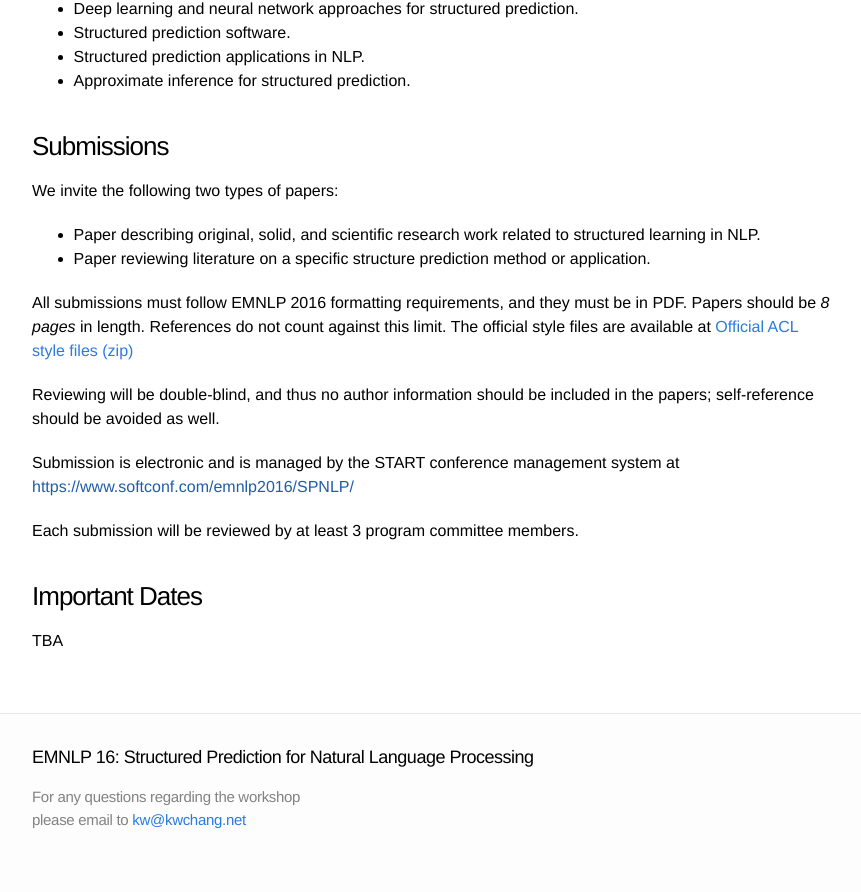
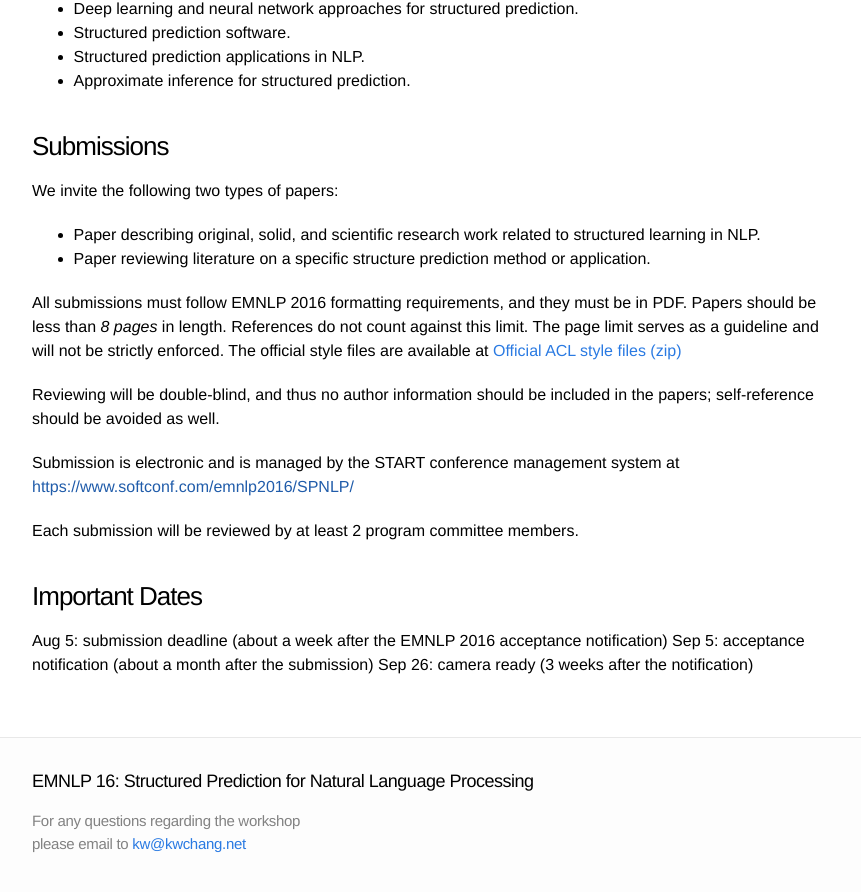
Before and after one commit to structuredprediction/structuredprediction.github.io, a Jekyll site: the page built from 1_cfp.md, in a window 1280 px wide and 900 px high, scrolled down 845 px. Shown: the top 892 px of the window, without its empty margins (208-1069 px from the left). Built offline with Jekyll 4.4.1, drawn with Linux system fonts in a browser that asks for light colours.

Commit message:
Update 1_cfp.md

```diff
--- a/1_cfp.md
+++ b/1_cfp.md
@@ -32,7 +32,8 @@ We invite the following two types of papers:
 *  Paper reviewing literature on a specific structure prediction method or application.
 
 All submissions must follow EMNLP 2016 formatting requirements, and they must be in PDF.
-Papers should be *8 pages* in length. References do not count against this limit.
+Papers should be less than *8 pages* in length. References do not count against this limit.
+The page limit serves as a guideline and will not be strictly enforced.
 The official style files are available at
 [Official ACL style files (zip)](http://acl2016.org/files/acl2016.zip)
 
@@ -42,10 +43,12 @@ Submission is electronic and is managed by the START conference management syste
 [https://www.softconf.com/emnlp2016/SPNLP/]()
 
 
-Each submission will be reviewed by at least 3 program committee members.
+Each submission will be reviewed by at least 2 program committee members.
 
 
 
 ### Important Dates
 
-TBA
+Aug 5: submission deadline (about a week after the EMNLP 2016 acceptance notification)
+Sep 5: acceptance notification (about a month after the submission)
+Sep 26: camera ready (3 weeks after the notification)
```
